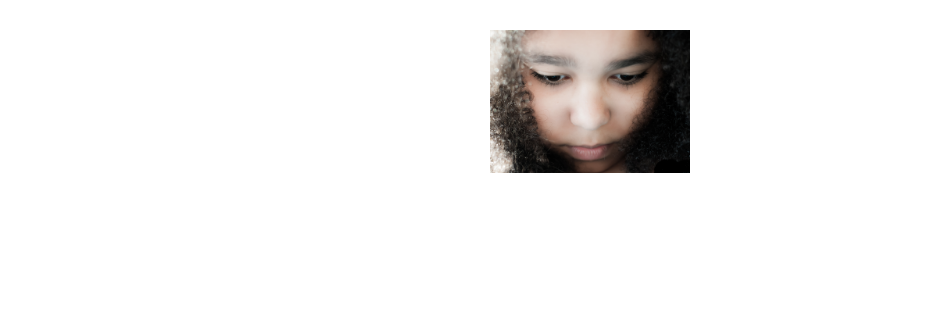
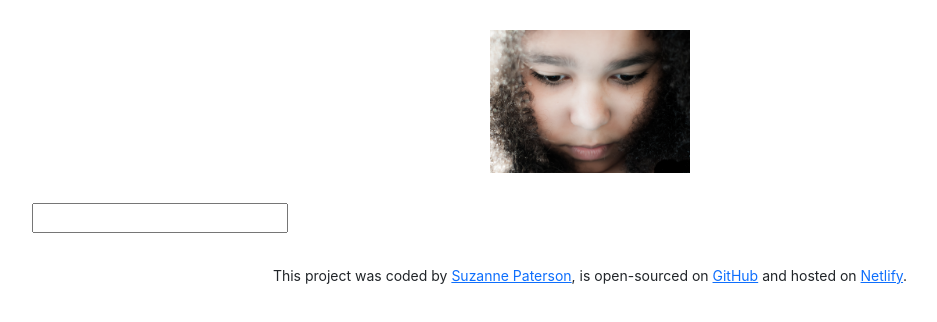
Before and after one commit to suzanne301/dictionary-project, a React (Create React App) app: page / in a window 1280 px wide. Shown: the top 322 px of the page, without its empty margins (50-987 px from the left). Built offline with nearby package versions, Linux system fonts and the light colour scheme.

Commit message:
created a search bar and linked it with event handler

```diff
--- a/src/App.css
+++ b/src/App.css
@@ -4,7 +4,11 @@
  margin: 0 auto;
 }
 
-
 .App-header {
   margin: 30px 0;
 }
+
+.App-footer {
+  text-align: center;
+  margin: 30px 0;
+}
--- a/src/App.js
+++ b/src/App.js
@@ -1,9 +1,11 @@
 import logo from "./logo.jpg"
 import './App.css';
+import Dictionary from "./Dictionary";
 
 export default function App() {
   return (
     <div className="App">
+      <div className="container">
         <header className="App-header">
         <img
         src={logo}
@@ -11,6 +13,18 @@ export default function App() {
         className="img-fluid App-logo"
         />
         </header>
+        <main>
+          <Dictionary />
+        </main>
+        <footer className="App-footer">
+           <small>
+            This project was coded by {""}
+            <a href="https://www.linkedin.com/in/suzanne-paterson-778b492b9/" target="_blank">Suzanne Paterson</a>, is open-sourced on {""}
+            <a href="https://github.com/suzanne301/dictionary-project" target="_blank">GitHub</a> and hosted on {""}
+            <a href="https://dictionary-paterson.netlify.app/" target="_blank">Netlify</a>.
+            </small>
+        </footer>
+      </div>
     </div>
   );
 }
--- /dev/null
+++ b/src/Dictionary.js
@@ -0,0 +1,25 @@
+import React, { useState } from "react";
+import "./Dictionary.css"
+
+
+export default function Dictionary() {
+  let [keyword, setKeyword] = useState("");
+
+
+  function search(event) {
+    event.preventDefault();
+    alert(`Searching for the definition of ${keyword}`);
+  }
+
+  function handleKeywordChange(event) {
+    setKeyword(event.target.value)
+  }
+
+  return (
+    <div className="Dictionary">
+      <form onSubmit={search}>
+        <input type="search" onChange={handleKeywordChange}/>
+      </form>
+    </div>
+  );
+}
```
Also changed, not shown: src/Dictionary.css (added). Lines whose indentation alone changed are shown as unchanged.
